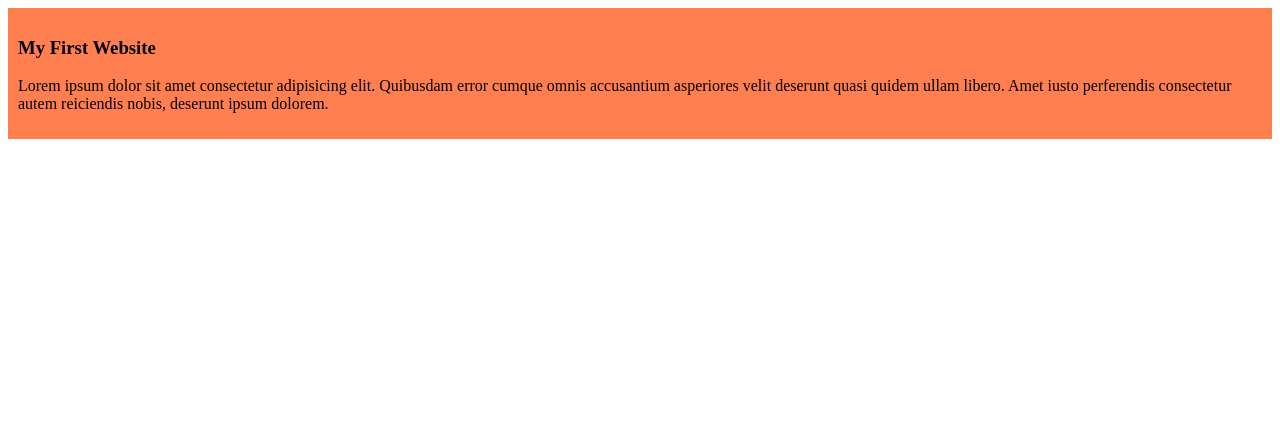
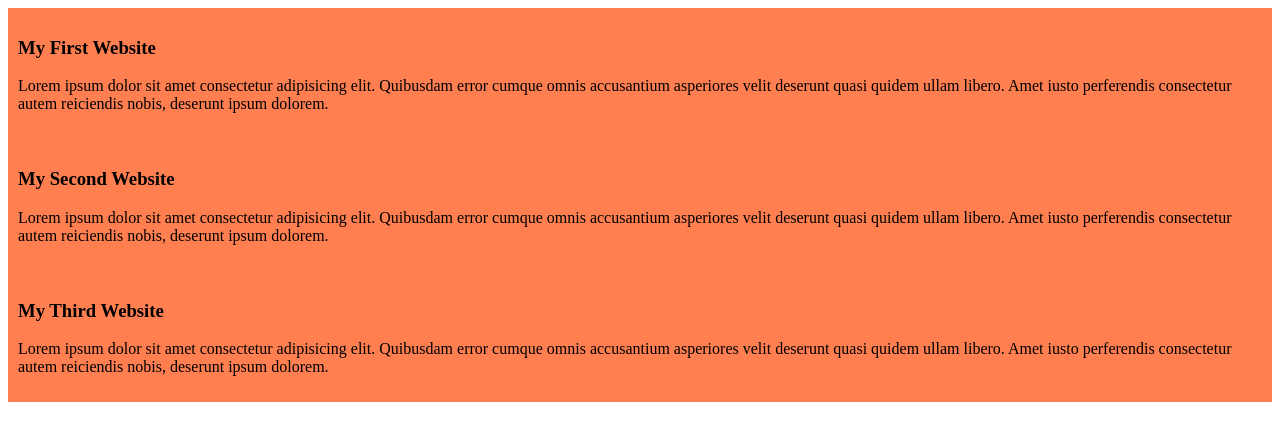
Before and after one commit to TirthoBapon/my-simple-website, a plain HTML site: page index.html in a window 1280 px wide. Drawn offline with Linux system fonts and the light colour scheme.

Commit message:
added the second and third blog

```diff
--- a/index.html
+++ b/index.html
@@ -11,5 +11,13 @@
         <h3>My First Website</h3>
         <p>Lorem ipsum dolor sit amet consectetur adipisicing elit. Quibusdam error cumque omnis accusantium asperiores velit deserunt quasi quidem ullam libero. Amet iusto perferendis consectetur autem reiciendis nobis, deserunt ipsum dolorem.</p>
     </div>
+    <div>
+        <h3>My Second Website</h3>
+        <p>Lorem ipsum dolor sit amet consectetur adipisicing elit. Quibusdam error cumque omnis accusantium asperiores velit deserunt quasi quidem ullam libero. Amet iusto perferendis consectetur autem reiciendis nobis, deserunt ipsum dolorem.</p>
+    </div>
+    <div>
+        <h3>My Third Website</h3>
+        <p>Lorem ipsum dolor sit amet consectetur adipisicing elit. Quibusdam error cumque omnis accusantium asperiores velit deserunt quasi quidem ullam libero. Amet iusto perferendis consectetur autem reiciendis nobis, deserunt ipsum dolorem.</p>
+    </div>
 </body>
 </html>
--- a/styles/blog.css
+++ b/styles/blog.css
@@ -1,4 +1,5 @@
 div{
     background-color: coral;
     padding: 10px;
+    margin-bottom: 10 px;
 }
```
